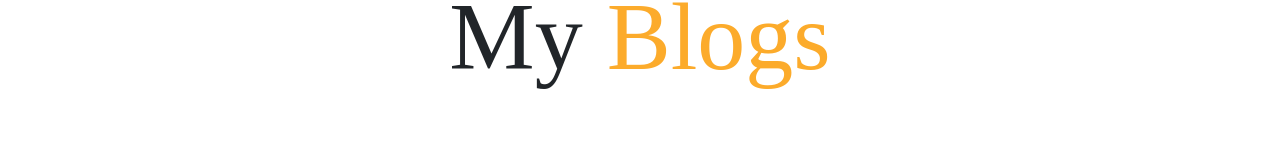
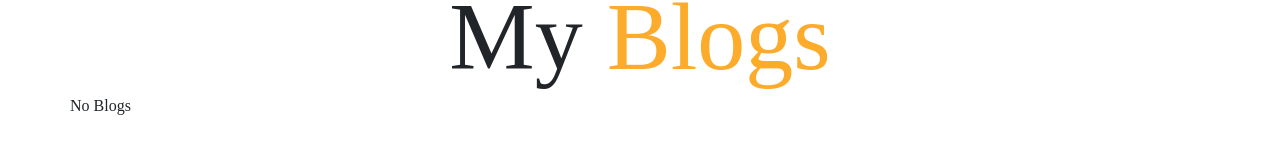
Before and after one commit to HuKKu-ec/Portfolio, a React (Create React App) app: page /blogs in a window 1280 px wide. Shown: the part 135-300 px from the top of the page. Built offline with nearby package versions, Linux system fonts and the light colour scheme; a web font is replaced by a local one.

Commit message:
blogs null

```diff
--- a/src/pages/Blog.js
+++ b/src/pages/Blog.js
@@ -16,20 +16,7 @@ const Blog = () => {
       </div>
       <div className="devContainer" style={{ fontFamily: 'Kodchasan' }}>
         <Container>
-          <Row>
-            {/* <Col xs={12} sm={6}>
-              <div className="box">asnjsndk</div>
-            </Col>
-            <Col xs={12} sm={6}>
-              <div className="box">asnjsndk</div>
-            </Col>
-            <Col xs={12} sm={6}>
-              <div className="box">asnjsndk</div>
-            </Col>
-            <Col xs={12} sm={6}>
-              <div className="box">asnjsndk</div>
-            </Col> */}
-          </Row>
+          <Row>No Blogs</Row>
         </Container>
       </div>
     </div>
```
